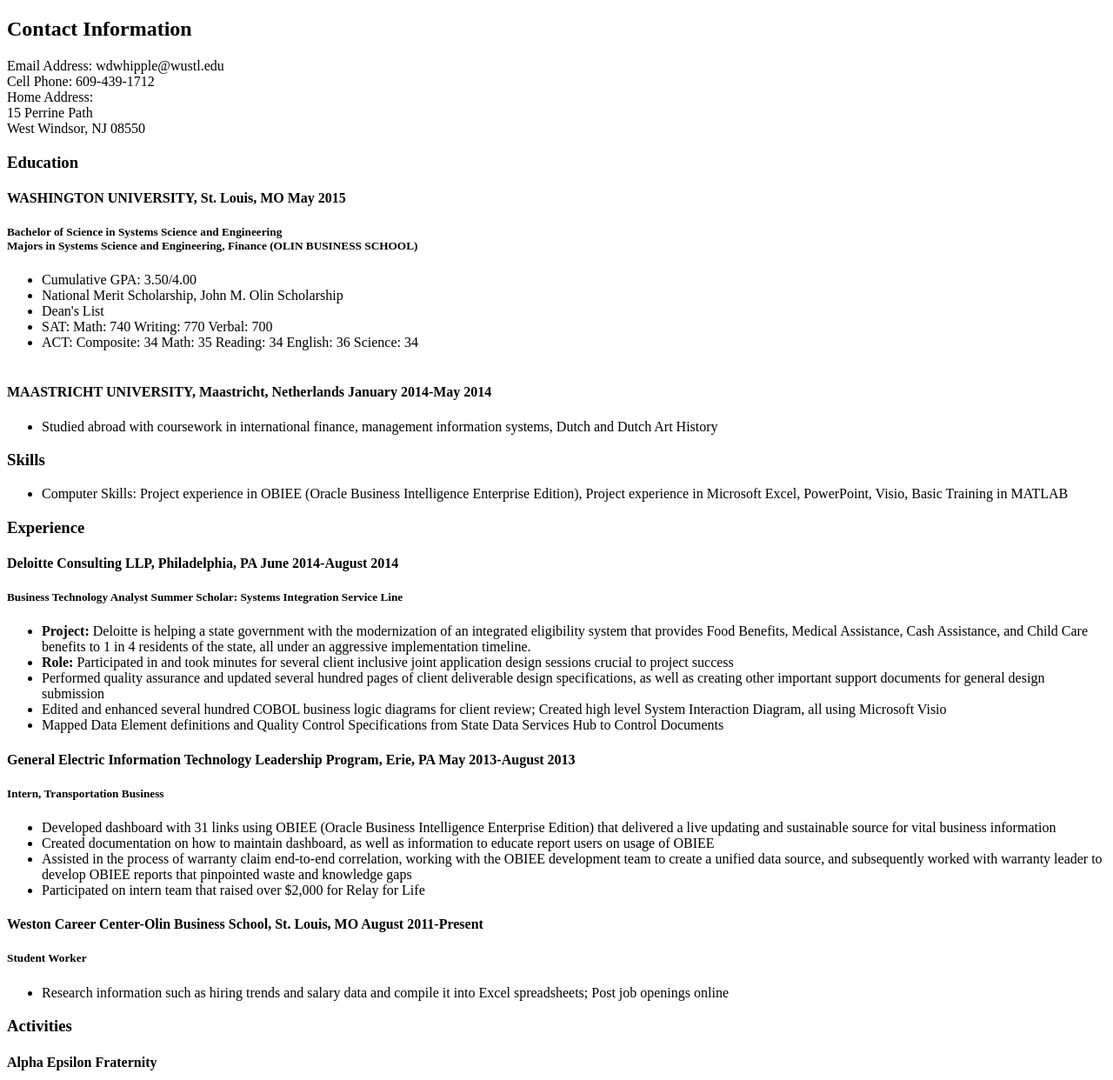
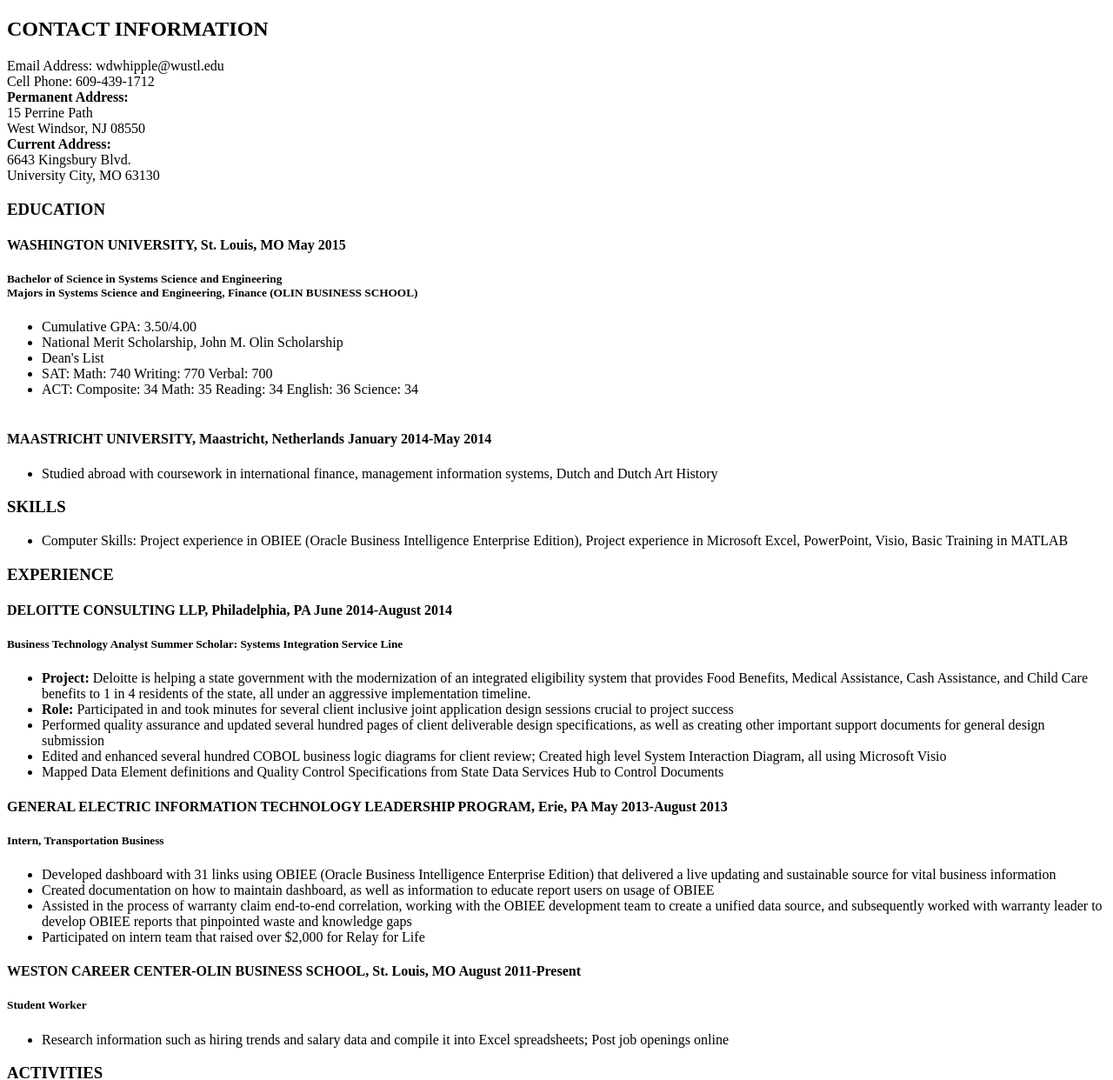
Before and after one commit to wwhip2088/resume1, a plain HTML site: page index.html in a window 1280 px wide. Shown: the part 60-1302 px from the top of the page at 87% size. Drawn offline with Linux system fonts and the light colour scheme.

Commit message:
Completed HTML Resume

```diff
--- a/index.html
+++ b/index.html
@@ -9,13 +9,16 @@
 
   <body>
     <h1><b>William Whipple</b></h1>
-      <h2><b>Contact Information</b></h2>
+      <h2><b>CONTACT INFORMATION</b></h2>
        <p>Email Address: wdwhipple@wustl.edu<br>
          Cell Phone: 609-439-1712<br>
-         Home Address:<br>
+         <b>Permanent Address:</b><br>
          15 Perrine Path<br>
          West Windsor, NJ 08550<br>
-         <h3><b>Education</b></h3>
+         <b>Current Address:</b> <br>
+         6643 Kingsbury Blvd.<br>
+         University City, MO 63130
+         <h3><b>EDUCATION</b></h3>
             <h4>WASHINGTON UNIVERSITY, St. Louis, MO May 2015</h4>
               <h5>Bachelor of Science in Systems Science and Engineering<br>
             Majors in Systems Science and Engineering, Finance (OLIN BUSINESS SCHOOL)</h5>
@@ -30,12 +33,12 @@
             <ul>
               <li>Studied abroad with coursework in international finance, management information systems, Dutch and Dutch Art History</li>
             </ul>
-          <h3>Skills</h3>
+          <h3>SKILLS</h3>
             <ul>
               <li>Computer Skills: Project experience in OBIEE (Oracle Business Intelligence Enterprise Edition), Project experience in Microsoft Excel, PowerPoint, Visio, Basic Training in MATLAB</li>
             </ul>
-          <h3>Experience</h3>
-            <h4>Deloitte Consulting LLP, Philadelphia, PA June 2014-August 2014</h4>
+          <h3>EXPERIENCE</h3>
+            <h4>DELOITTE CONSULTING LLP, Philadelphia, PA June 2014-August 2014</h4>
               <h5>Business Technology Analyst Summer Scholar: Systems Integration Service Line</h5>
             <ul>
               <li><b>Project:</b> Deloitte is helping a state government with the modernization of an integrated eligibility system that provides Food Benefits, Medical Assistance, Cash Assistance, and Child Care benefits to 1 in 4 residents of the state, all under an aggressive implementation timeline.</li>
@@ -44,7 +47,7 @@
               <li> Edited and enhanced several hundred COBOL business logic diagrams for client review; Created high level System Interaction Diagram, all using Microsoft Visio</li>
               <li> Mapped Data Element definitions and Quality Control Specifications from State Data Services Hub to Control Documents</li>
             </ul>
-            <h4>General Electric Information Technology Leadership Program, Erie, PA May 2013-August 2013</h4>
+            <h4>GENERAL ELECTRIC INFORMATION TECHNOLOGY LEADERSHIP PROGRAM, Erie, PA May 2013-August 2013</h4>
               <h5>Intern, Transportation Business</h5>
             <ul>
               <li>Developed dashboard with 31 links using OBIEE (Oracle Business Intelligence Enterprise Edition) that delivered a live updating and sustainable source for vital business information</li>
@@ -52,13 +55,13 @@
               <li> Assisted in the process of warranty claim end-to-end correlation, working with the OBIEE development team to create a unified data source, and subsequently worked with warranty leader to develop OBIEE reports that pinpointed waste and knowledge gaps</li>
               <li> Participated on intern team that raised over $2,000 for Relay for Life </li>
             </ul>
-            <h4>Weston Career Center-Olin Business School, St. Louis, MO August 2011-Present</h4>
+            <h4>WESTON CAREER CENTER-OLIN BUSINESS SCHOOL, St. Louis, MO August 2011-Present</h4>
               <h5>Student Worker</h5>
             <ul>
               <li> Research information such as hiring trends and salary data and compile it into Excel spreadsheets; Post job openings online</li>
             </ul>
-          <h3>Activities</h3>
-            <h4>Alpha Epsilon Fraternity</h4>
+          <h3>ACTIVITIES</h3>
+            <h4>ALPHA EPSILON PI FRATERNITY</h4>
               <h5>Athletics Chair</h5>
                 <ul>
                  <li>Responsible for organizing IM sports registration and participation for the fraternity</li>
@@ -75,7 +78,7 @@
                   <li>Interacted on a daily basis with a diverse group of twelve students,  leading discussions about their different backgrounds, cultures, and life experiences</li>
                   <li> Coordinated and led a workshop discussing methods for success academically and socially, based on experience</li>
                 </ul>
-            <h4>Club Basketball</h4>
+            <h4>CLUB BASKETBALL</h4>
               <h5>Member</h5>
 
 
```
